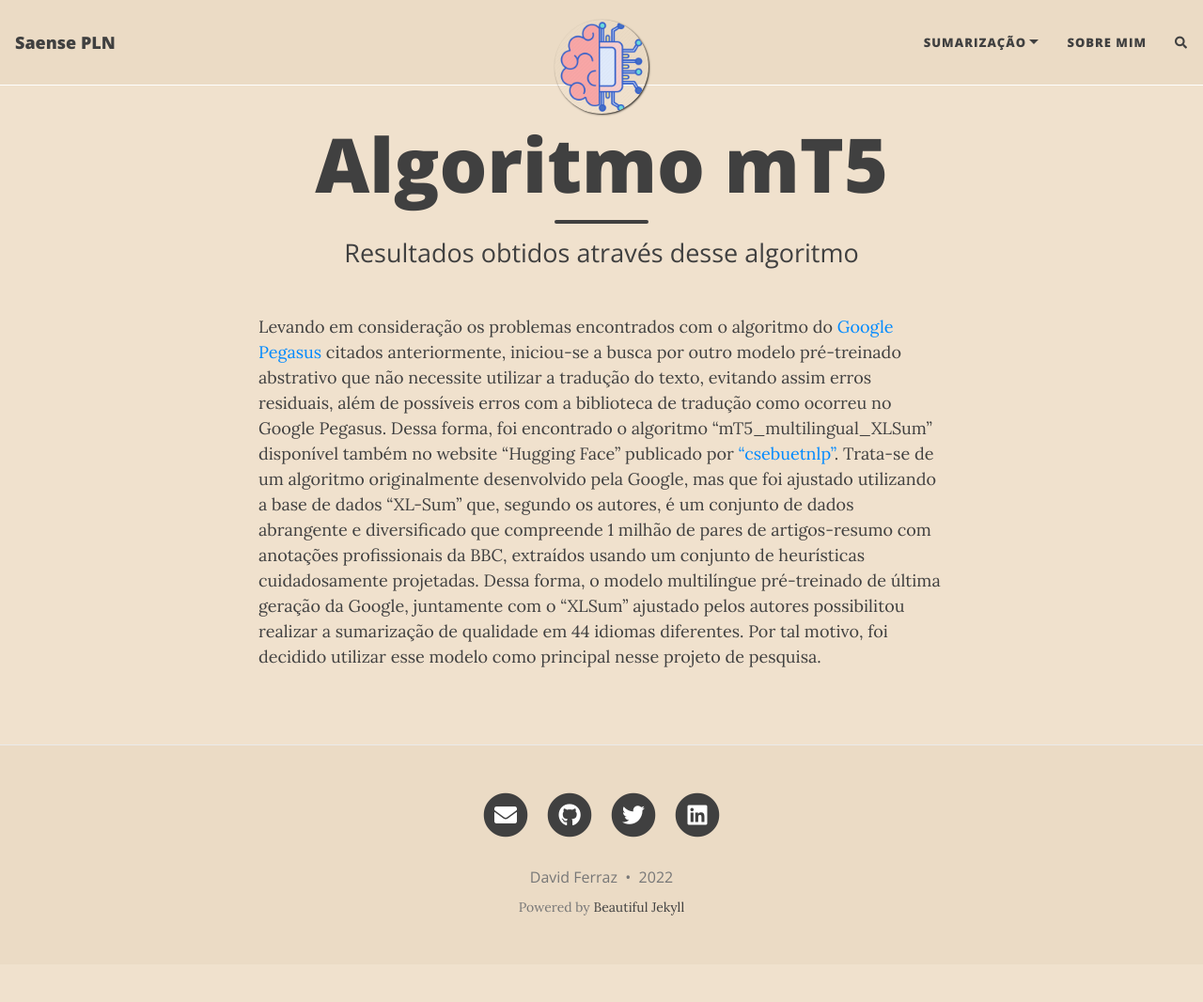
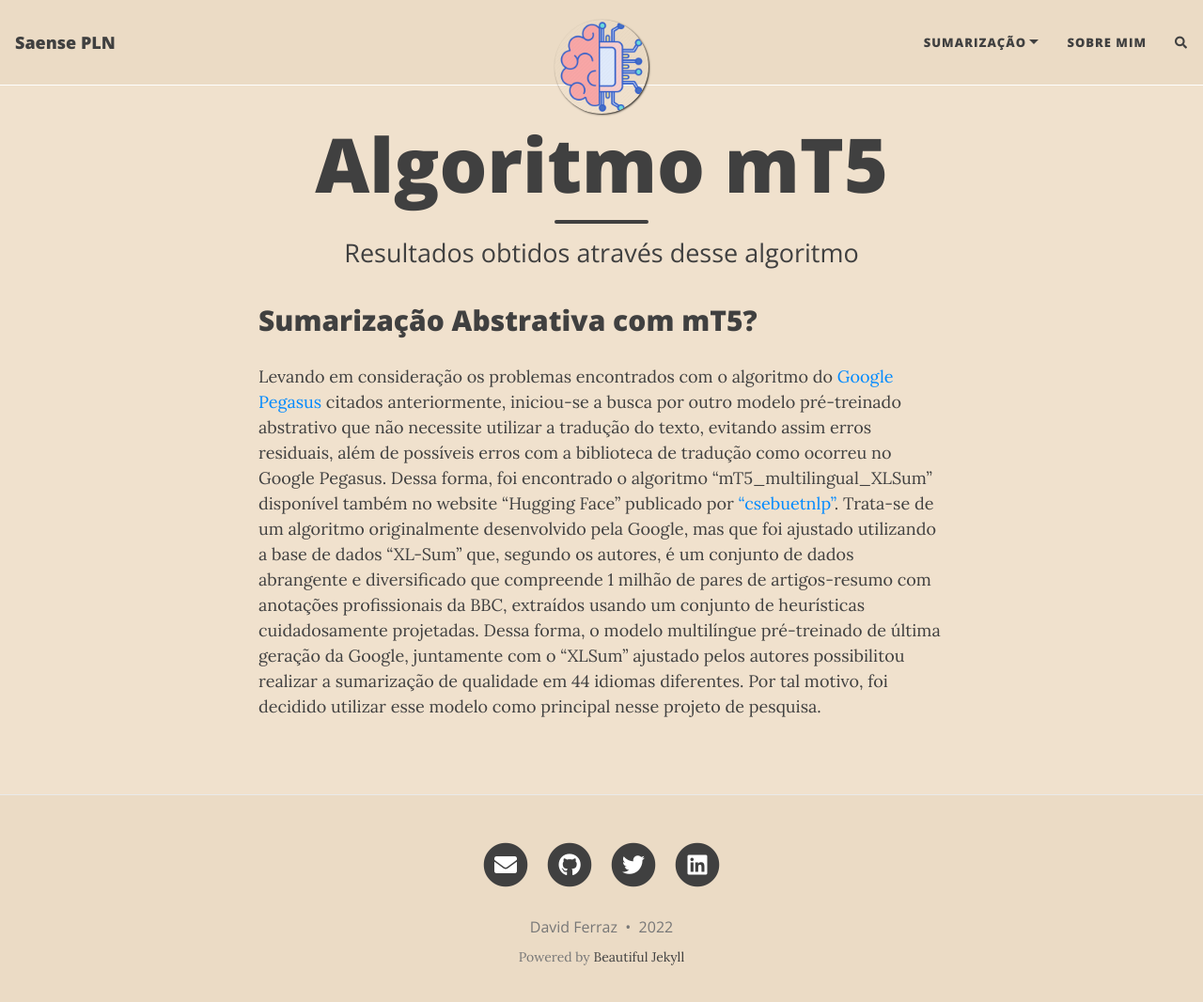
Before and after one commit to davidferraz01/Saense-PLN, a Jekyll site: the page built from abstrativa_mt5.md, in a window 1280 px wide and 1079 px high. Shown: the top 1066 px of the window at 94% size. Built offline with Jekyll 4.4.1, drawn with Linux system fonts in a browser that asks for light colours; nearby versions of some CDN libraries; comment, search, counter and statistics services are not loaded.

Commit message:
Update abstrativa_mt5.md

```diff
--- a/abstrativa_mt5.md
+++ b/abstrativa_mt5.md
@@ -3,4 +3,5 @@ layout: page
 title: Algoritmo mT5
 subtitle: Resultados obtidos através desse algoritmo
 ---
+## Sumarização Abstrativa com mT5?
 Levando em consideração os problemas encontrados com o algoritmo do [Google Pegasus](https://0xdferraz.github.io/Saense-PLN/abstrativa_pegasus/) citados anteriormente, iniciou-se a busca por outro modelo pré-treinado abstrativo que não necessite utilizar a tradução do texto, evitando assim erros residuais, além de possíveis erros com a biblioteca de tradução como ocorreu no Google Pegasus. Dessa forma, foi encontrado o algoritmo “mT5_multilingual_XLSum” disponível também no website “Hugging Face” publicado por [“csebuetnlp”](https://huggingface.co/csebuetnlp/mT5_multilingual_XLSum). Trata-se de um algoritmo originalmente desenvolvido pela Google, mas que foi ajustado utilizando a base de dados “XL-Sum” que, segundo os autores, é um conjunto de dados abrangente e diversificado que compreende 1 milhão de pares de artigos-resumo com anotações profissionais da BBC, extraídos usando um conjunto de heurísticas cuidadosamente projetadas. Dessa forma, o modelo multilíngue pré-treinado de última geração da Google, juntamente com o “XLSum” ajustado pelos autores possibilitou realizar a sumarização de qualidade em 44 idiomas diferentes. Por tal motivo, foi decidido utilizar esse modelo como principal nesse projeto de pesquisa.
```
